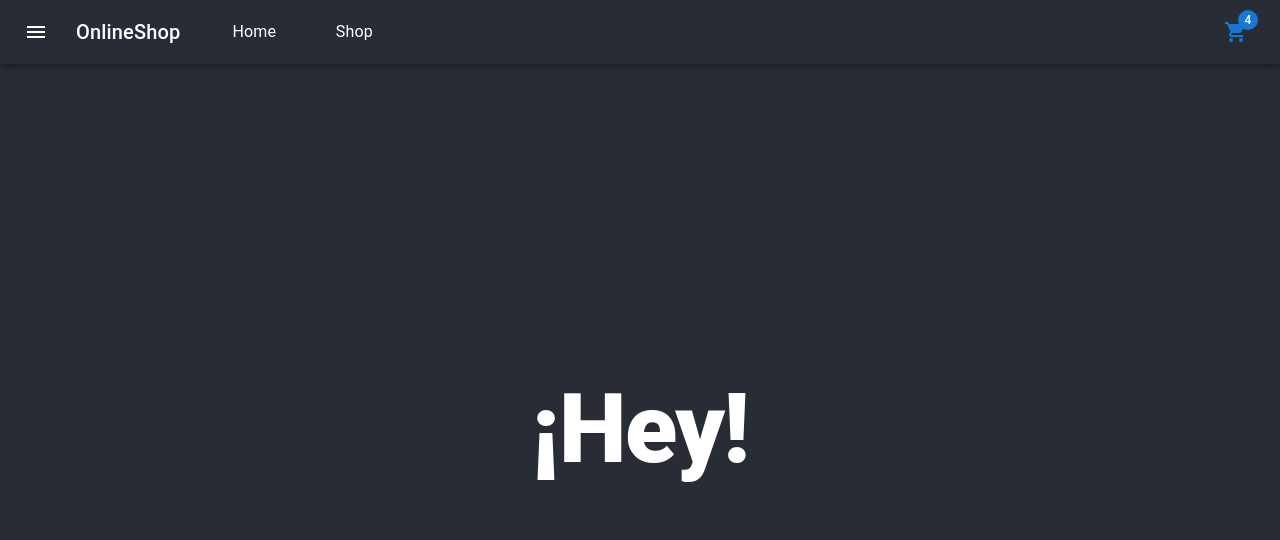
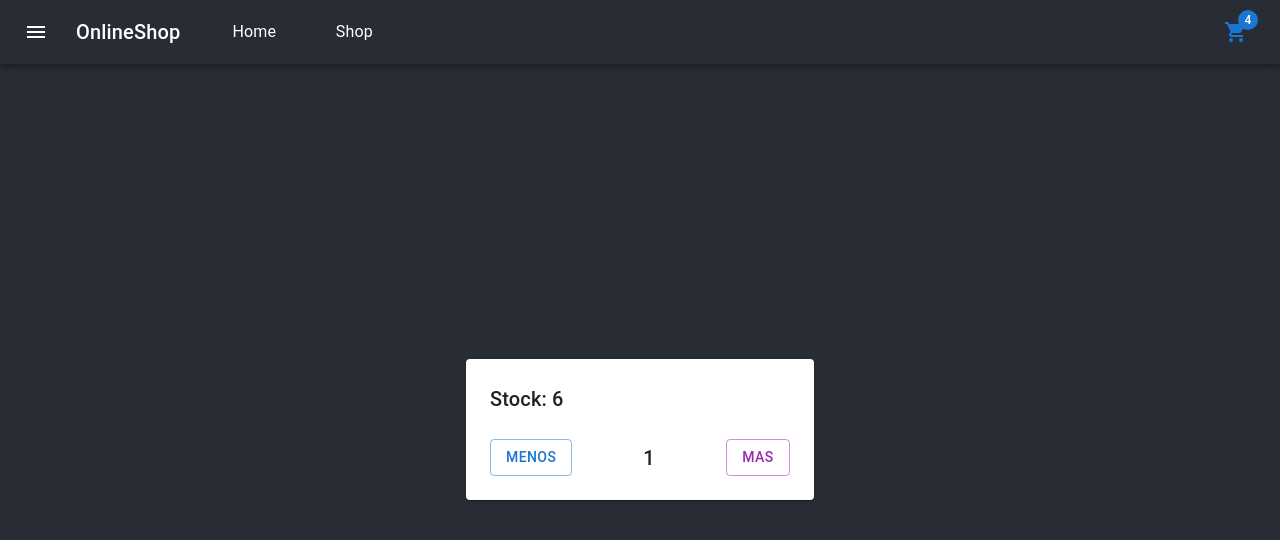
Before and after one commit to OschubGit/onlineshop-fdez, a React (Create React App) app: page / in a window 1280 px wide. Shown: the top 540 px of the page. Built offline with nearby package versions, Linux system fonts and the light colour scheme; the HTML template or start-up script is replaced by a standard one.

Commit message:
onlineshop-fdez desafio contador

```diff
--- a/src/App.css
+++ b/src/App.css
@@ -45,6 +45,13 @@ body{
   color: white;
 }
 
+.counter{
+  display: flex;
+  flex-direction: row;
+  align-items: center;
+  justify-content: space-between;
+}
+
 
 @keyframes App-logo-spin {
   from {
--- a/src/App.js
+++ b/src/App.js
@@ -3,7 +3,8 @@ import './App.css';
 import Navbar from './components/Navbar';
 /* material components */
 import {Container} from "@mui/material";
-import ItemListContainer from './components/ItemListContainer';
+/* import ItemListContainer from './components/ItemListContainer'; */
+import ItemCount from './components/ItemCount';
 
 function App() {
   return (
@@ -12,7 +13,8 @@ function App() {
           <Navbar/>
       </header>
       <Container className='container'>
-        <ItemListContainer greeting="¡Hey!"/>
+        {/* <ItemListContainer greeting="¡Hey!"/> */}
+        <ItemCount/>
       </Container>
     </div>
   );
--- /dev/null
+++ b/src/components/CardCounter.jsx
@@ -0,0 +1,41 @@
+import React from "react";
+import { Paper, Button, Typography, Box } from "@mui/material";
+
+const CardCounter = ({
+  stock,
+  initial,
+  onAdd,
+  onRest,
+  disabled,
+  disabledRest,
+}) => {
+  return (
+    <div>
+      <Paper sx={{ p: 3, minWidth: "300px" }}>
+        <Typography variant="h6">Stock: {stock}</Typography>
+        <Box mt={3}/>
+        <div className="counter">
+            <Button
+            variant="outlined"
+            color="primary"
+            onClick={onRest}
+            disabled={disabledRest}
+            >
+            Menos
+            </Button>
+            <Typography variant="h6">{initial}</Typography>
+            <Button
+            variant="outlined"
+            color="secondary"
+            onClick={onAdd}
+            disabled={disabled}
+            >
+            Mas
+            </Button>
+        </div>
+      </Paper>
+    </div>
+  );
+};
+
+export default CardCounter;
--- /dev/null
+++ b/src/components/ItemCount.jsx
@@ -0,0 +1,30 @@
+import React, { useState } from 'react'
+import CardCounter from './CardCounter'
+
+const products = [1, 2, 3, 4, 5, 6]
+
+const ItemCount = () => {
+    const [counter, setCounter] = useState(1)
+
+    const handleClick = () => {
+        setCounter(counter + 1)
+    }
+    const handleClickRest = () => {
+        setCounter(counter - 1)
+    }
+
+  return (
+    <div>
+        <CardCounter
+            initial={counter}
+            stock={products.length}
+            onAdd={handleClick}
+            onRest={handleClickRest}
+            disabled={counter >= products.length && true}
+            disabledRest={counter < 1 && true}
+        />
+    </div>
+  )
+}
+
+export default ItemCount
```
